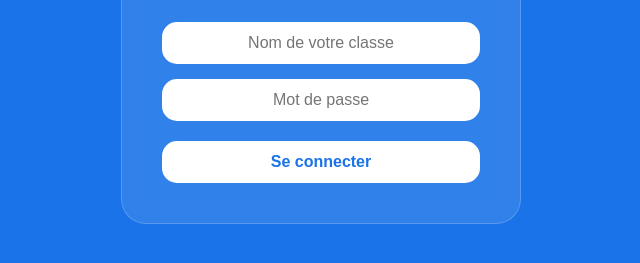
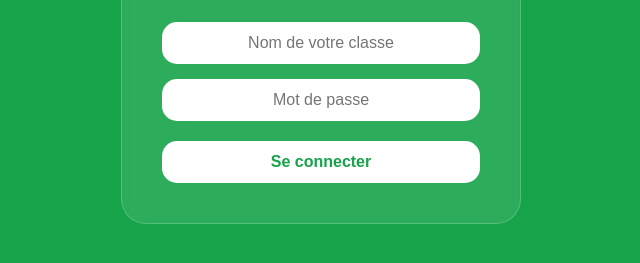
Before and after one commit to Swhjidou/espace5m1226, a plain HTML site: page index.html in a window 1280 px wide. Shown: the part 379-642 px from the top of the page, without its empty margins (319-959 px from the left). Drawn offline with Linux system fonts and the light colour scheme.

Commit message:
mise a jour

```diff
--- a/style.css
+++ b/style.css
@@ -584,7 +584,7 @@ h1{
     left:0;
     width:100%;
     height:100%;
-    background:#1a73e8;
+    background:#16a34a;
     z-index:9999;
     display:flex;
     justify-content:center;
@@ -646,7 +646,7 @@ h1{
     border-radius:15px;
     border:none;
     background:white;
-    color:#1a73e8;
+    color:#16a34a;
     font-weight:bold;
     cursor:pointer;
     font-size:1rem;
@@ -655,7 +655,7 @@ h1{
 }
 
 .login-container button:hover{
-    background:#dfe9ff;
+    background:#dcf5e5;
     transform:translateY(-2px);
 }
 
```
